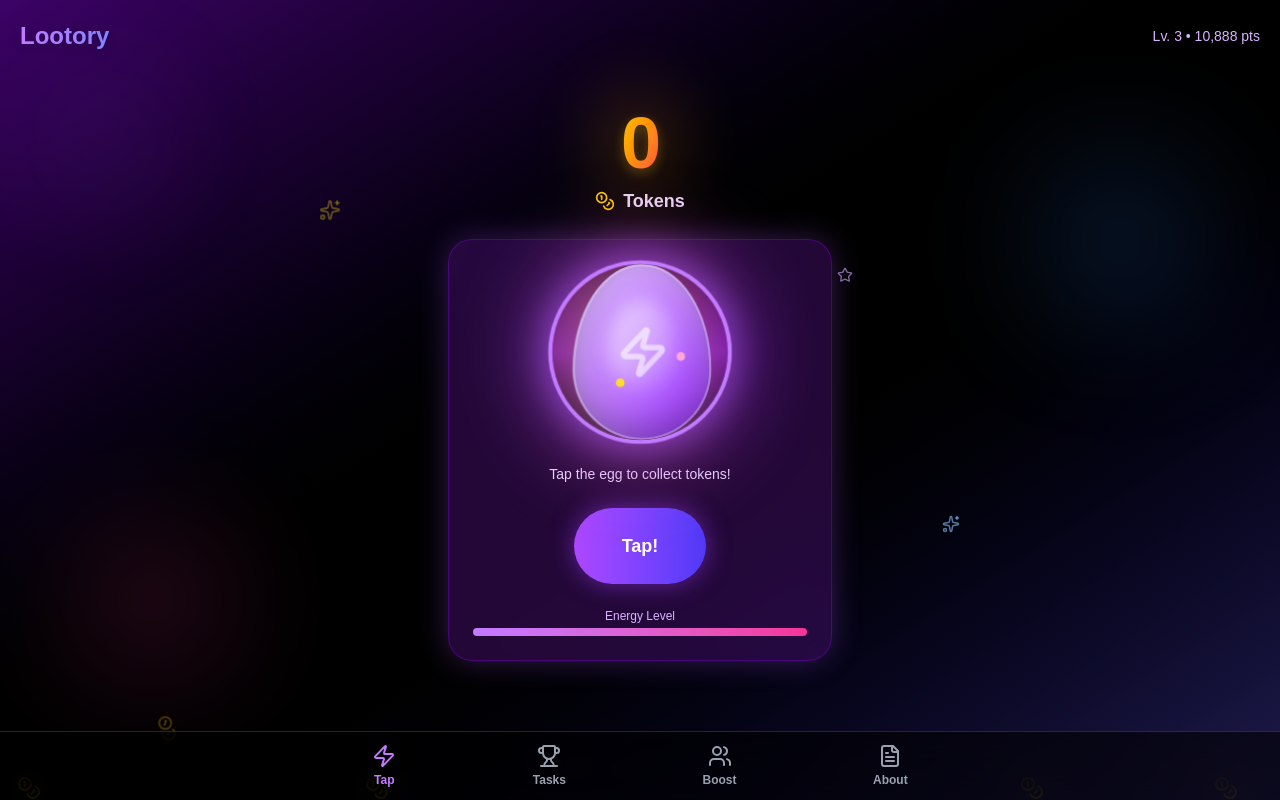
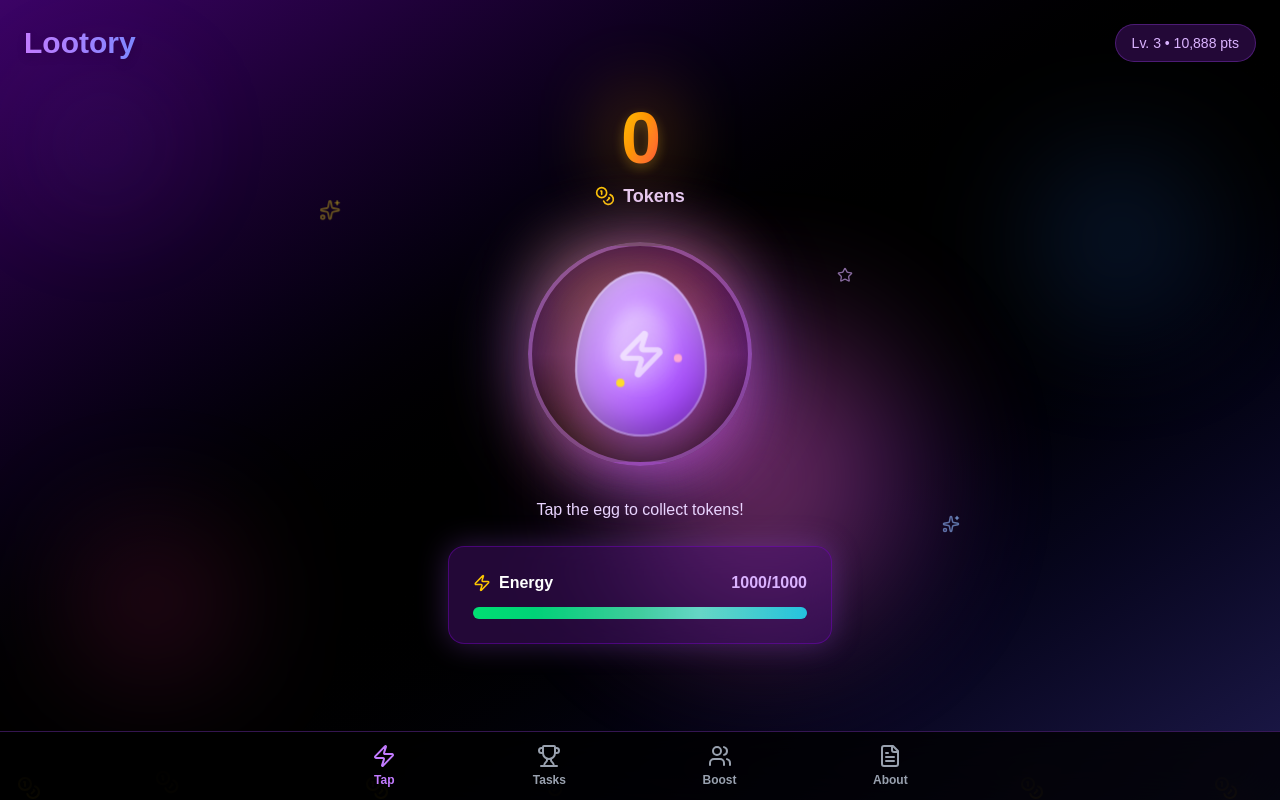
Before and after one commit to datharnu/lootory-telegram-app, a Next.js app: page / in a window 1280 px wide. Built offline with nearby package versions, Linux system fonts and the light colour scheme.

Commit message:
push once

```diff
--- a/app/page.tsx
+++ b/app/page.tsx
@@ -56,7 +56,7 @@ export default function TelegramMiniApp() {
     return () => clearTimeout(timeout);
   }, [combo]);
 
-  const handleTap = (e: { currentTarget: { getBoundingClientRect: () => any; }; clientX: number; clientY: number; }) => {
+  const handleTap = (e: React.MouseEvent<HTMLDivElement>) => {
     if (energy >= 1) {
       const rect = e.currentTarget.getBoundingClientRect();
       const x = e.clientX - rect.left;
@@ -95,7 +95,7 @@ export default function TelegramMiniApp() {
     { name: 'Ernests Rajeckis', role: 'Founder & CEO', social: 'https://twitter.com' },
   ];
 
-  const buyBooster = (booster: { id: number; name: string; multiplier: number; cost: number; type: string; owned: boolean; income?: undefined; } | { id: number; name: string; income: number; cost: number; type: string; owned: boolean; multiplier?: undefined; }) => {
+  const buyBooster = (booster: any) => {
     if (points >= booster.cost) {
       setPoints(prev => prev - booster.cost);
       if (booster.multiplier) {
@@ -108,18 +108,13 @@ export default function TelegramMiniApp() {
   };
 
   const TapTab = () => (
-    <div className="relative flex flex-col items-center justify-center min-h-screen bg-gradient-to-br from-purple-950 via-black to-indigo-950 flex flex-col items-center justify-between text-white p-6 relative overflow-hidden">
+    <div className="relative min-h-screen bg-gradient-to-br from-purple-950 via-black to-indigo-950 overflow-hidden pb-24">
       {/* Animated background elements */}
       <div className="absolute inset-0 overflow-hidden pointer-events-none">
         {/* Floating orbs */}
         <div className="absolute top-20 left-10 w-32 h-32 bg-purple-500/20 rounded-full blur-3xl animate-pulse" />
         <div className="absolute top-40 right-20 w-40 h-40 bg-blue-500/20 rounded-full blur-3xl animate-pulse" style={{ animationDelay: '1s' }} />
         <div className="absolute bottom-32 left-20 w-36 h-36 bg-pink-500/20 rounded-full blur-3xl animate-pulse" style={{ animationDelay: '2s' }} />
-
-            <div className="w-full flex justify-between items-center mb-4 z-10 p-5">
-        <h1 className="text-2xl font-extrabold bg-gradient-to-r from-purple-400 to-indigo-400 bg-clip-text text-transparent drop-shadow-lg">Lootory</h1>
-        <div className="text-sm text-purple-300">Lv. 3 • 10,888 pts</div>
-      </div>
 
         {/* Floating coins */}
         {floatingCoins.map(coin => (
@@ -148,8 +143,19 @@ export default function TelegramMiniApp() {
         </div>
       </div>
 
+      {/* Header */}
+      <div className="relative w-full flex justify-between items-center p-6 z-10">
+        <h1 className="text-3xl font-extrabold bg-gradient-to-r from-purple-400 to-indigo-400 bg-clip-text text-transparent drop-shadow-lg">Lootory</h1>
+        <div className="text-sm text-purple-300 bg-purple-900/40 px-4 py-2 rounded-full border border-purple-500/30">
+          Lv. 3 • 10,888 pts
+        </div>
+      </div>
+
+      {/* Main content container */}
+      <div className="relative flex flex-col items-center justify-center px-6 pt-4">
+
         {/* Score display with 3D effect */}
-      <div className="relative z-10 text-center mb-6">
+        <div className="relative z-10 text-center mb-8">
           <div className="relative inline-block">
             <div className="absolute inset-0 bg-gradient-to-r from-yellow-400 to-orange-500 blur-2xl opacity-50" />
             <div className="relative bg-gradient-to-br from-yellow-400 via-orange-400 to-red-500 text-transparent bg-clip-text">
@@ -166,33 +172,46 @@ export default function TelegramMiniApp() {
 
         {/* Combo counter */}
         {combo > 5 && (
-        <div className="absolute top-32 right-8 z-20 animate-bounce">
-          <div className="bg-gradient-to-r from-orange-500 to-red-500 text-white px-6 py-3 rounded-full font-bold text-xl shadow-2xl">
+          <motion.div
+            initial={{ scale: 0 }}
+            animate={{ scale: 1 }}
+            className="absolute top-20 right-8 z-20"
+          >
+            <div className="bg-gradient-to-r from-orange-500 to-red-500 text-white px-6 py-3 rounded-full font-bold text-xl shadow-2xl animate-bounce">
               🔥 {combo}x COMBO!
             </div>
-        </div>
+          </motion.div>
         )}
 
-      {/* Main tap button with 3D effect */}
-{/* Main tap button with 3D effect */}
-<div className="relative mb-8 z-10 bg-purple-900/40 border border-purple-700/40 rounded-3xl shadow-[0_0_30px_rgba(168,85,247,0.3)] w-full max-w-sm backdrop-blur-lg">
-  <div className="flex flex-col items-center p-6 space-y-6">
-    {/* Pulsing circular frame */}
+        {/* Main egg container */}
+        <div className="relative mb-8 z-10">
+          {/* Pulsing glow effect */}
           <motion.div
-      className="relative flex items-center justify-center"
-      animate={{ scale: [1, 1.05, 1] }}
-      transition={{ repeat: Infinity, duration: 1.8, ease: "easeInOut" }}
-    >
-      <div className="absolute w-52 h-52 rounded-full bg-gradient-to-r from-purple-500 via-pink-400 to-purple-600 blur-2xl opacity-50 animate-pulse" />
-      <div
-        className="relative w-44 h-44 rounded-full border-4 border-purple-400 flex items-center justify-center shadow-[0_0_40px_rgba(168,85,247,0.8)] bg-gradient-to-b from-purple-950 via-purple-800 to-black overflow-hidden cursor-pointer"
+            className="absolute inset-0 rounded-full bg-gradient-to-r from-purple-500 via-pink-400 to-purple-600 blur-3xl opacity-50"
+            animate={{ scale: [1, 1.2, 1], opacity: [0.3, 0.5, 0.3] }}
+            transition={{ repeat: Infinity, duration: 2, ease: "easeInOut" }}
+            style={{ width: '250px', height: '250px', left: '50%', top: '50%', transform: 'translate(-50%, -50%)' }}
+          />
+
+          {/* Tap circle with egg */}
+          <motion.div
+            className="relative w-56 h-56 rounded-full border-4 border-purple-400/50 flex items-center justify-center shadow-[0_0_60px_rgba(168,85,247,0.6)] bg-gradient-to-b from-purple-950/80 via-purple-900/60 to-black/80 backdrop-blur-sm cursor-pointer overflow-visible"
             onClick={handleTap}
+            whileTap={{ scale: 0.95 }}
+            animate={{
+              boxShadow: [
+                '0 0 60px rgba(168,85,247,0.6)',
+                '0 0 80px rgba(168,85,247,0.8)',
+                '0 0 60px rgba(168,85,247,0.6)'
+              ]
+            }}
+            transition={{ repeat: Infinity, duration: 2 }}
           >
             <motion.div
               className="relative"
               animate={{
-            scale: [1, 1.1, 1],
-            rotateY: [0, 10, 0, -10, 0]
+                scale: [1, 1.05, 1],
+                rotateY: [0, 5, 0, -5, 0]
               }}
               transition={{
                 repeat: Infinity,
@@ -207,12 +226,12 @@ export default function TelegramMiniApp() {
               {/* 3D Egg */}
               <div className="relative w-32 h-40" style={{ transformStyle: 'preserve-3d' }}>
                 {/* Egg glow */}
-            <div className="absolute inset-0 bg-gradient-to-br from-yellow-300 via-orange-400 to-pink-500 blur-2xl opacity-60 animate-pulse"
+                <div className="absolute -inset-4 bg-gradient-to-br from-yellow-300 via-orange-400 to-pink-500 blur-2xl opacity-40 animate-pulse"
                      style={{ transform: 'translateZ(-20px)' }} />
 
                 {/* Main egg body */}
                 <div
-              className="absolute inset-0 bg-gradient-to-br from-purple-300 via-purple-400 to-purple-600 rounded-[50%] shadow-2xl"
+                  className="absolute inset-0 bg-gradient-to-br from-purple-300 via-purple-400 to-purple-600 shadow-2xl"
                   style={{
                     transform: 'translateZ(10px)',
                     borderRadius: '50% 50% 50% 50% / 60% 60% 40% 40%',
@@ -221,7 +240,7 @@ export default function TelegramMiniApp() {
                 >
                   {/* Shine effect on egg */}
                   <div
-                className="absolute top-8 left-8 w-16 h-20 bg-gradient-to-br from-white/60 via-white/30 to-transparent rounded-[50%] blur-sm"
+                    className="absolute top-8 left-8 w-16 h-20 bg-gradient-to-br from-white/60 via-white/30 to-transparent blur-sm"
                     style={{
                       borderRadius: '50% 50% 50% 50% / 60% 60% 40% 40%'
                     }}
@@ -237,14 +256,14 @@ export default function TelegramMiniApp() {
 
                 {/* Egg highlight rim */}
                 <div
-              className="absolute inset-0 rounded-[50%] border-2 border-white/30"
+                  className="absolute inset-0 border-2 border-white/30"
                   style={{
                     transform: 'translateZ(11px)',
                     borderRadius: '50% 50% 50% 50% / 60% 60% 40% 40%'
                   }}
                 />
 
-            {/* Center icon/symbol on egg */}
+                {/* Center icon on egg */}
                 <div
                   className="absolute inset-0 flex items-center justify-center"
                   style={{ transform: 'translateZ(15px)' }}
@@ -258,93 +277,82 @@ export default function TelegramMiniApp() {
             {tapAnimation.map(anim => (
               <div
                 key={anim.id}
-            className="absolute text-yellow-300 font-black text-3xl animate-float pointer-events-none z-20"
+                className="absolute text-yellow-300 font-black text-3xl pointer-events-none z-30"
                 style={{
                   left: anim.x,
                   top: anim.y,
-              textShadow: '0 0 10px rgba(253, 224, 71, 0.8), 0 0 20px rgba(253, 224, 71, 0.5)'
+                  textShadow: '0 0 10px rgba(253, 224, 71, 0.8), 0 0 20px rgba(253, 224, 71, 0.5)',
+                  animation: 'floatUp 1s ease-out forwards'
                 }}
               >
                 +{anim.points}
               </div>
             ))}
+          </motion.div>
         </div>
-    </motion.div>
 
-    {/* Tap instruction text */}
-    <div className="text-purple-200 text-sm font-medium">
+        {/* Tap instruction */}
+        <div className="text-purple-200 text-base font-medium mb-6 z-10">
           Tap the egg to collect tokens!
         </div>
 
+        {/* Energy bar card */}
+        <div className="w-full max-w-sm z-10">
+          <div className="bg-purple-900/40 border border-purple-700/40 rounded-2xl shadow-[0_0_30px_rgba(168,85,247,0.3)] backdrop-blur-lg p-6">
+            <div className="flex justify-between items-center mb-3">
+              <div className="flex items-center gap-2">
+                <Zap size={18} className="text-yellow-400" />
+                <span className="text-white font-semibold">Energy</span>
+              </div>
+              <span className="text-purple-300 font-bold">{energy}/{maxEnergy}</span>
+            </div>
+            <div className="relative w-full bg-purple-950/50 rounded-full h-3 overflow-hidden">
+              <motion.div
+                className="h-full bg-gradient-to-r from-green-400 via-emerald-500 to-cyan-500 shadow-lg relative"
+                style={{ width: `${(energy / maxEnergy) * 100}%` }}
+                transition={{ duration: 0.3 }}
+              >
+                <div className="absolute inset-0 bg-gradient-to-r from-white/0 via-white/40 to-white/0 animate-shimmer" />
+              </motion.div>
+            </div>
+
             {/* Multiplier badge */}
-          <motion.div whileTap={{ scale: 0.9 }}>
-            <button className="bg-gradient-to-r from-purple-500 to-indigo-600 hover:from-purple-600 hover:to-indigo-700 text-white text-lg font-semibold px-12 py-6 rounded-full shadow-[0_0_25px_rgba(147,51,234,0.6)]">
-              Tap!
-            </button>
-          </motion.div>
-
-    {/* XP Progress */}
-    <div className="w-full flex flex-col items-center">
-      <p className="text-xs text-purple-300 mb-1">Energy Level</p>
-      <div className="w-full bg-purple-950/50 rounded-full h-2 overflow-hidden">
-        <div
-          className="h-full bg-gradient-to-r from-purple-400 to-pink-500 transition-all duration-300"
-          style={{ width: `${(energy / maxEnergy) * 100}%` }}
-        />
+            {tapMultiplier > 1 && (
+              <div className="mt-4 flex items-center justify-center">
+                <div className="bg-gradient-to-r from-orange-500 to-red-500 text-white px-4 py-2 rounded-full text-sm font-bold">
+                  {tapMultiplier}x Multiplier Active
                 </div>
               </div>
+            )}
           </div>
         </div>
 
-      {/* Energy bar with 3D design */}
-      {/* <div className="w-full max-w-md px-6 mt-12 z-10">
-        <div className="bg-gray-900/50 backdrop-blur-xl rounded-2xl p-5 border border-purple-500/30 shadow-2xl">
-          <div className="flex justify-between items-center mb-3">
-            <span className="text-white font-semibold flex items-center gap-2">
-              <Zap size={18} className="text-yellow-400" />
-              Energy
-            </span>
-            <span className="text-purple-300 font-bold">{energy}/{maxEnergy}</span>
-          </div>
-          <div className="relative w-full bg-gray-800 rounded-full h-4 overflow-hidden shadow-inner">
-            <div className="absolute inset-0 bg-gradient-to-r from-gray-700 to-gray-800" />
-            <div
-              className="relative h-full bg-gradient-to-r from-green-400 via-emerald-500 to-cyan-500 transition-all duration-300 shadow-lg"
-              style={{
-                width: `${(energy / maxEnergy) * 100}%`,
-                boxShadow: '0 0 20px rgba(52, 211, 153, 0.5)'
-              }}
-            >
-              <div className="absolute inset-0 bg-gradient-to-r from-white/0 via-white/30 to-white/0 animate-shimmer" />
-            </div>
-          </div>
-        </div>
-      </div> */}
-
         {/* Passive income display */}
         {passiveIncome > 0 && (
-        <div className="mt-6 z-10">
+          <motion.div
+            initial={{ opacity: 0, y: 20 }}
+            animate={{ opacity: 1, y: 0 }}
+            className="mt-6 z-10"
+          >
             <div className="bg-gradient-to-r from-green-500/20 to-emerald-500/20 backdrop-blur-xl border border-green-500/30 text-green-300 px-6 py-3 rounded-full font-semibold text-sm shadow-xl flex items-center gap-2">
               <Sparkles size={16} className="animate-pulse" />
               Earning +{passiveIncome} tokens/hour
             </div>
+          </motion.div>
+        )}
       </div>
-      )}
 
       <style jsx>{`
         @keyframes floatUp {
           0% {
-            transform: translateY(0) rotate(0deg);
+            transform: translateY(0) scale(1);
             opacity: 0;
           }
           10% {
             opacity: 1;
           }
-          90% {
-            opacity: 1;
-          }
           100% {
-            transform: translateY(-100vh) rotate(360deg);
+            transform: translateY(-80px) scale(1.2);
             opacity: 0;
           }
         }
@@ -372,27 +380,22 @@ export default function TelegramMiniApp() {
         .animate-twinkle {
           animation: twinkle 3s ease-in-out infinite;
         }
-        .animate-spin-slow {
-          animation: spin 8s linear infinite;
-        }
-        @keyframes spin {
-          from {
-            transform: rotate(0deg);
-          }
-          to {
-            transform: rotate(360deg);
-          }
-        }
       `}</style>
     </div>
   );
 
   const TasksTab = () => (
-    <div className="min-h-screen bg-gradient-to-br from-indigo-950 via-purple-950 to-fuchsia-950 p-6">
+    <div className="min-h-screen bg-gradient-to-br from-indigo-950 via-purple-950 to-fuchsia-950 p-6 pb-24">
       <h2 className="text-3xl font-bold text-white mb-6 text-center">Complete Tasks</h2>
       <div className="max-w-2xl mx-auto space-y-4">
         {tasks.map(task => (
-          <div key={task.id} className="bg-white/10 backdrop-blur-md rounded-xl p-4 hover:bg-white/15 transition-all border border-purple-500/20">
+          <motion.div
+            key={task.id}
+            initial={{ opacity: 0, y: 20 }}
+            animate={{ opacity: 1, y: 0 }}
+            transition={{ delay: task.id * 0.1 }}
+            className="bg-white/10 backdrop-blur-md rounded-xl p-4 hover:bg-white/15 transition-all border border-purple-500/20"
+          >
             <div className="flex items-center justify-between">
               <div className="flex items-center gap-4">
                 <div className="w-12 h-12 rounded-full bg-gradient-to-br from-purple-500 to-pink-500 flex items-center justify-center shadow-lg">
@@ -415,18 +418,24 @@ export default function TelegramMiniApp() {
                 Start
               </a>
             </div>
-          </div>
+          </motion.div>
         ))}
       </div>
     </div>
   );
 
   const BoostTab = () => (
-    <div className="min-h-screen bg-gradient-to-br from-indigo-950 via-purple-950 to-fuchsia-950 p-6">
+    <div className="min-h-screen bg-gradient-to-br from-indigo-950 via-purple-950 to-fuchsia-950 p-6 pb-24">
       <h2 className="text-3xl font-bold text-white mb-6 text-center">Boosters</h2>
       <div className="max-w-2xl mx-auto space-y-4">
         {boosters.map(booster => (
-          <div key={booster.id} className="bg-white/10 backdrop-blur-md rounded-xl p-4 border border-purple-500/20">
+          <motion.div
+            key={booster.id}
+            initial={{ opacity: 0, x: -20 }}
+            animate={{ opacity: 1, x: 0 }}
+            transition={{ delay: booster.id * 0.1 }}
+            className="bg-white/10 backdrop-blur-md rounded-xl p-4 border border-purple-500/20"
+          >
             <div className="flex items-center justify-between mb-2">
               <div>
                 <div className="text-white font-semibold">{booster.name}</div>
@@ -447,24 +456,33 @@ export default function TelegramMiniApp() {
                 {booster.cost === 0 ? 'Free' : `${booster.cost.toLocaleString()} pts`}
               </button>
             </div>
-          </div>
+          </motion.div>
         ))}
       </div>
     </div>
   );
 
   const AboutTab = () => (
-    <div className="min-h-screen bg-gradient-to-br from-indigo-950 via-purple-950 to-fuchsia-950 p-6">
+    <div className="min-h-screen bg-gradient-to-br from-indigo-950 via-purple-950 to-fuchsia-950 p-6 pb-24">
       <h2 className="text-3xl font-bold text-white mb-6 text-center">About Project</h2>
       <div className="max-w-2xl mx-auto space-y-6">
-        <div className="bg-white/10 backdrop-blur-md rounded-xl p-6 border border-purple-500/20">
+        <motion.div
+          initial={{ opacity: 0, y: 20 }}
+          animate={{ opacity: 1, y: 0 }}
+          className="bg-white/10 backdrop-blur-md rounded-xl p-6 border border-purple-500/20"
+        >
           <h3 className="text-xl font-bold text-white mb-4">Our Mission</h3>
           <p className="text-purple-200">
             Building the future of Web3 gaming with innovative tap-to-earn mechanics and community-driven rewards.
           </p>
-        </div>
+        </motion.div>
 
-        <div className="bg-white/10 backdrop-blur-md rounded-xl p-6 border border-purple-500/20">
+        <motion.div
+          initial={{ opacity: 0, y: 20 }}
+          animate={{ opacity: 1, y: 0 }}
+          transition={{ delay: 0.1 }}
+          className="bg-white/10 backdrop-blur-md rounded-xl p-6 border border-purple-500/20"
+        >
           <h3 className="text-xl font-bold text-white mb-4">Leadership Team</h3>
           {team.map((member, idx) => (
             <div key={idx} className="flex items-center justify-between py-3">
@@ -477,9 +495,14 @@ export default function TelegramMiniApp() {
               </a>
             </div>
           ))}
-        </div>
+        </motion.div>
 
-        <div className="bg-white/10 backdrop-blur-md rounded-xl p-6 border border-purple-500/20">
+        <motion.div
+          initial={{ opacity: 0, y: 20 }}
+          animate={{ opacity: 1, y: 0 }}
+          transition={{ delay: 0.2 }}
+          className="bg-white/10 backdrop-blur-md rounded-xl p-6 border border-purple-500/20"
+        >
           <a
             href="#"
             className="flex items-center justify-between text-white hover:text-purple-300 transition-colors"
@@ -490,19 +513,19 @@ export default function TelegramMiniApp() {
             </div>
             <span className="text-purple-400">→</span>
           </a>
-        </div>
+        </motion.div>
       </div>
     </div>
   );
 
   return (
-    <div className="relative">
+    <div className="relative min-h-screen">
       {activeTab === 'tap' && <TapTab />}
       {activeTab === 'tasks' && <TasksTab />}
       {activeTab === 'boost' && <BoostTab />}
       {activeTab === 'about' && <AboutTab />}
 
-      <nav className="fixed bottom-0 left-0 right-0 bg-black/60 backdrop-blur-xl border-t border-purple-500/30">
+      <nav className="fixed bottom-0 left-0 right-0 bg-black/80 backdrop-blur-xl border-t border-purple-500/30 z-50">
         <div className="flex justify-around items-center max-w-2xl mx-auto">
           {[
             { id: 'tap', icon: Zap, label: 'Tap' },
@@ -523,22 +546,6 @@ export default function TelegramMiniApp() {
           ))}
         </div>
       </nav>
-
-      <style jsx>{`
-        @keyframes float {
-          0% {
-            transform: translateY(0);
-            opacity: 1;
-          }
-          100% {
-            transform: translateY(-100px);
-            opacity: 0;
-          }
-        }
-        .animate-float {
-          animation: float 1s ease-out forwards;
-        }
-      `}</style>
     </div>
   );
 }
```
Lines whose indentation alone changed are shown as unchanged.
